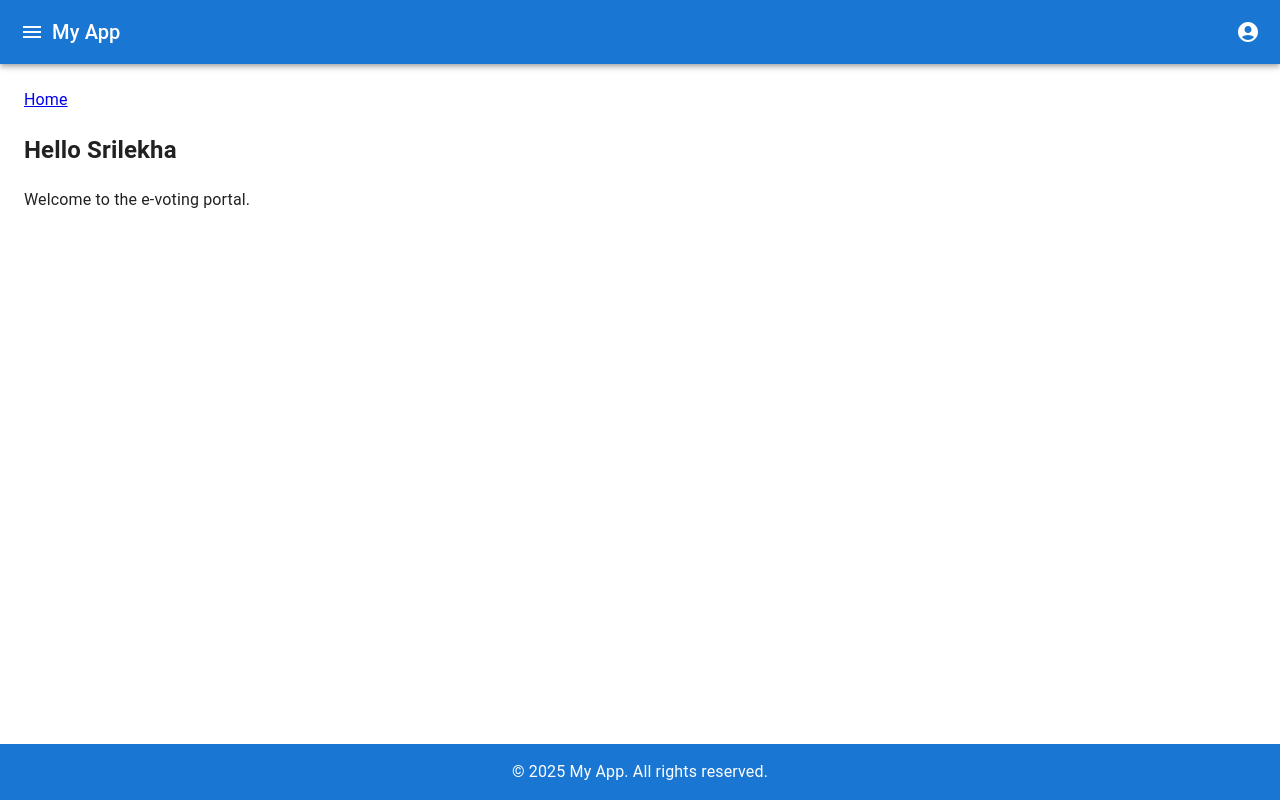
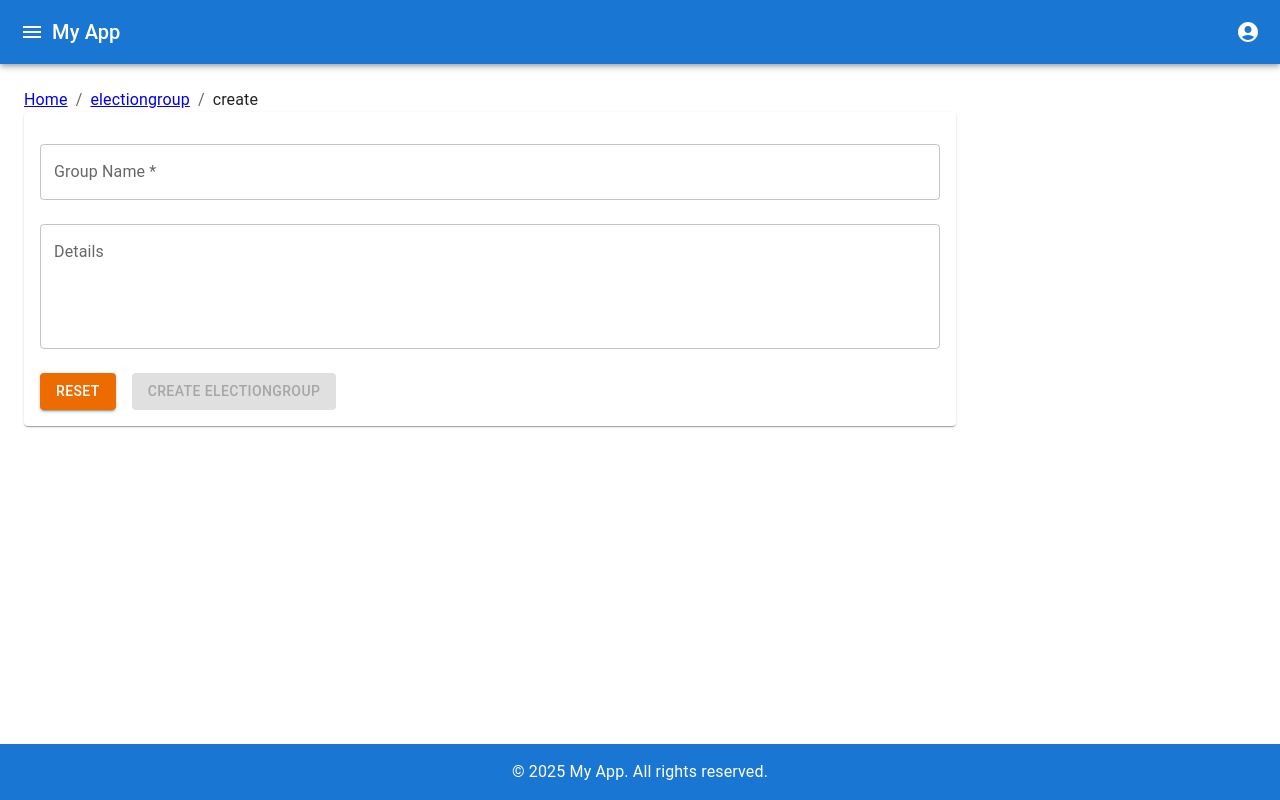
Before and after one commit to srilekhapanigrahy0/onlineVotingUI, a React (Create React App) app: page /electiongroup/create in a window 1280 px wide. Before the commit this address led to /. Built offline with nearby package versions, Linux system fonts and the light colour scheme; the HTML template or start-up script is replaced by a standard one.

Commit message:
Election group module

```diff
--- a/src/App.js
+++ b/src/App.js
@@ -22,6 +22,11 @@ import ManageElection from './components/Election/ManageElection';
 import CreateElection from './components/Election/CreateElection';
 import EditElection from './components/Election/EditElection';
 import ViewElection from './components/Election/ViewElection';
+
+import ManageGroup from './components/ElectionGroup/ManageGroup';
+import CreateGroup from './components/ElectionGroup/CreateGroup';
+import EditGroup from './components/ElectionGroup/EditGroup';
+import ViewGroup from './components/ElectionGroup/ViewGroup';
 
 import ViewProfile from './components/Profile/ViewProfile';
 import Login from './components/Security/Login/Login';
@@ -63,6 +68,11 @@ const App = () => {
                 <Route path="/election/view/:id" element={<ViewElection />} />
                 <Route path="/election/edit/:id" element={<EditElection />} />
 
+                <Route path="/electiongroup" element={<ManageGroup />} />
+                <Route path="/electiongroup/create" element={<CreateGroup />} />
+                <Route path="/electiongroup/view/:id" element={<ViewGroup />} />
+                <Route path="/electiongroup/edit/:id" element={<EditGroup />} />
+
                 {/* <Route path="/team" element={<Team />} />
                 <Route path="/contact/email" element={<Email />} />
                 <Route path="/contact/phone" element={<Phone />} />
--- a/src/components/Election/ManageElection.js
+++ b/src/components/Election/ManageElection.js
@@ -36,6 +36,8 @@ const ManageElection = () => {
   const columns = [
     { field: 'companyName', headerName: 'Company Name', width: 200 },
     { field: 'electionName', headerName: 'Election Name', width: 200 },
+    { field: '', headerName: 'Start Date', width: 200 },
+    { field: '', headerName: 'End Date', width: 200 },
     { field: 'createdBy', headerName: 'Created By', width: 120 },
     { field: 'createdOn', headerName: 'Created On', width: 120 },
     { field: 'active', headerName: 'Active', width: 100 },
@@ -143,7 +145,7 @@ const ManageElection = () => {
         rowsPerPageOptions={[5, 10, 25]}
         pagination
         autoHeight
-        />
+      />
 
       <Dialog open={openDialog} onClose={handleCancelDelete}>
         <DialogTitle>Confirm Deletion</DialogTitle>
--- /dev/null
+++ b/src/components/ElectionGroup/CreateGroup.js
@@ -0,0 +1,68 @@
+
+import React, { useState } from 'react';
+import { useNavigate } from 'react-router-dom';
+import { TextField, Button, Paper, Snackbar, Input, Typography } from '@mui/material';
+
+const CreateGroup = () => {
+    const [name, setName] = useState('');
+    const [nameError, setNameError] = useState('');
+    const [details, setDetails] = useState('');
+    const navigate = useNavigate();
+    const handleReset = () => {
+    setName('');
+    setDetails('');
+  };
+  const handleSave = () => {
+    if (!name.trim()) {
+      setNameError('Group Name is required');
+      return;
+    }
+    setNameError('');
+    //navigate('/ElectionGroup');
+    navigate('/ElectionGroup', { state: { message: 'Election Group created successfully!' } });
+  };
+
+    return (
+    <Paper style={{ padding: 16 }}>
+      <TextField
+        label="Group Name *"
+        value={name}
+        onChange={(e) => setName(e.target.value)}
+        variant="outlined"
+        fullWidth
+        margin="normal"
+        error={!!nameError}
+        helperText={nameError}
+    />
+    <TextField
+        label="Details"
+        value={details}
+        onChange={(e) => setDetails(e.target.value)}
+        variant="outlined"
+        fullWidth
+        margin="normal"
+        multiline
+        rows={4}
+    />
+    <Button
+        variant="contained"
+        color="warning"
+        onClick={handleReset}
+        style={{ marginTop: 16, marginRight: 16 }}
+        >
+        Reset
+    </Button>
+     <Button
+        variant="contained"
+        color="primary"
+        onClick={handleSave}
+        style={{ marginTop: 16 }}
+        disabled={!name.trim()}
+        >
+        Create ElectionGroup
+    </Button>
+    </Paper>
+    );
+};
+
+export default CreateGroup;
--- /dev/null
+++ b/src/components/ElectionGroup/EditGroup.js
@@ -0,0 +1,58 @@
+
+import { Container } from "@mui/material";
+import React, { useState } from 'react';
+import { useNavigate } from 'react-router-dom';
+import { TextField, Button, Paper, Snackbar } from '@mui/material';
+
+const EditGroup = () => {
+    const [name, setName] = useState('');
+    const [details, setDetails] = useState('');
+    const [open, setOpen] = useState(false);
+     const navigate = useNavigate();
+     const handleSave = () => {
+    // Save company logic here
+    setOpen(true);
+    navigate('/election');
+    };
+    return (
+
+    <Paper style={{ padding: 16 }}>
+    <TextField
+        label="Election Name"
+        value={name}
+        onChange={(e) => setName(e.target.value)}
+        variant="outlined"
+        fullWidth
+        margin="normal"
+    />
+    <TextField
+        label="Details"
+        value={details}
+        onChange={(e) => setDetails(e.target.value)}
+        variant="outlined"
+        fullWidth
+        margin="normal"
+        multiline
+        rows={4} // You can adjust the number of rows as needed
+    />
+    <Button
+        variant="contained"
+        color="warning"
+        onClick={handleSave}
+        style={{ marginTop: 16, marginRight: 16 }}
+    >
+    reset
+    </Button>
+    <Button
+        variant="contained"
+        color="primary"
+        onClick={handleSave}
+        style={{ marginTop: 16 }}
+        >
+        Create Election
+    </Button>
+    </Paper>
+);
+};
+
+export default EditGroup;
--- /dev/null
+++ b/src/components/ElectionGroup/ManageGroup.js
@@ -0,0 +1,96 @@
+import React, { useState, useEffect } from 'react';
+import { Container } from "@mui/material";
+import { useNavigate } from 'react-router-dom';
+import { DataGrid } from '@mui/x-data-grid';
+import { Edit, Visibility, Delete } from '@mui/icons-material';
+import { Button, Tooltip, IconButton, Dialog, DialogActions, DialogContent, DialogTitle } from '@mui/material';
+
+const ManageGroup = () => {
+    const navigate = useNavigate();
+    const [pageSize, setPageSize] = useState(10);
+    const [deleteId, setDeleteId] = useState(null);
+    const [openDialog, setOpenDialog] = useState(false);
+
+    const myGroupData =
+    [
+        {id:1, active:'active', groupName:'haridapadr group', electionName: 'panchayat', createdBy: 'Ram', createdOn: '2025-01-01', status: 'approved', group: 3, action: true,StartDate:'2-5-1200',EndDate: '5-6-1200'},
+        {id:2, active:'inactive', groupName:'kumbhari village', electionName: 'panchayat', createdBy: 'Sita', createdOn: '2025-08-12', status: 'pending', group: 3, action: false,}
+    ];
+    const myTableColumns = [
+        { field: 'groupName', headerName: 'Group Name', width: 150 },
+        { field: 'createdBy', headerName: 'Created By', width: 180 },
+        { field: 'createdOn', headerName: 'Created On', width: 150 },
+        { field: 'active', headerName: 'Active', width: 100 },
+        { field: 'status', headerName: 'Status', width: 150 },
+        { field: 'StartDate', headerName: 'Start Date', width: 100 },
+        { field: 'EndDate', headerName: 'End Date', width: 100 },
+
+
+    {
+        field: 'actions',
+        headerName: 'Actions',
+        width: 150,
+        renderCell: (params) => (
+        <>
+        <Tooltip title="Edit">
+        <IconButton onClick={() => handleEdit(params.row.id)} color="primary">
+            <Edit />
+        </IconButton>
+        </Tooltip>
+        <Tooltip title="View">
+        <IconButton onClick={() => handleView(params.row.id)} color="secondary">
+            <Visibility />
+        </IconButton>
+        </Tooltip>
+        <Tooltip title="Delete">
+        <IconButton onClick={() => handleDeleteClick(params.row.id)} color="error">
+            <Delete />
+        </IconButton>
+        </Tooltip>
+
+        </>
+),
+    },
+    ];
+
+    const handleEdit = (id) => {
+        navigate(`/electiongroup/edit/${id}`);
+    };
+    const handleView = (id) => {
+        navigate(`/electiongroup/view/${id}`);
+    };
+    const handleDeleteClick = (id) => {
+        setDeleteId(id);
+        setOpenDialog(true);
+    };
+
+
+
+
+    return (
+        <div style={{ height: 400, width: '100%' }}>
+
+            <Button variant="contained" color="primary" onClick={() => navigate('/electiongroup/create')} style={{ margin: '16px 0' }}>
+                Create New ElectionGroup
+            </Button>
+
+            <DataGrid
+                rows={myGroupData}
+                columns={myTableColumns}
+                pageSize={pageSize}
+                sx={{
+                    fontSize: '12px',
+                    '.MuiDataGrid-cell': { py: 0.5, px: 1 },
+                    '.MuiDataGrid-columnHeader': { py: 0.5, maxHeight: '32px', minHeight: '32px', },
+                    '.MuiDataGrid-row': { maxHeight: '32px', minHeight: '32px', },
+                }}
+                onPageSizeChange={(newPageSize) => setPageSize(newPageSize)}
+                rowsPerPageOptions={[5, 10, 25]}
+                pagination
+                autoHeight
+            />
+        </div>
+    );
+};
+
+export default ManageGroup;
--- /dev/null
+++ b/src/components/ElectionGroup/ViewGroup.js
@@ -0,0 +1,62 @@
+
+import { useParams, useNavigate } from 'react-router-dom';
+import React, { useState } from 'react';
+import { Paper, Typography, Button, Dialog, DialogTitle, DialogContent, DialogActions } from '@mui/material';
+
+const ViewGroup = () => {
+    const { id } = useParams();
+    const [openDialog, setOpenDialog] = useState(false);
+    const navigate = useNavigate();
+    const election = {
+    id,
+    name: 'election A',
+    details: 'Details A',
+    createdBy: 'Pranab',
+    };
+     // Function to handle edit redirection
+    const handleEdit = () => {
+    navigate(`/electiongroup/edit/${id}`);
+     };
+     // Function to open delete confirmation popup
+    const handleDeleteClick = () => {
+    setOpenDialog(true);
+     };
+     // Function to cancel deletion popup
+    const handleCancelDelete = () => {
+    setOpenDialog(false);
+    };
+     const handleConfirmDelete = () => {
+    setOpenDialog(false);
+    navigate('/electiongroup', { state: { message: 'Election deleted successfully!' } });
+  };
+    return (
+    <Paper style={{ padding: 16 }}>
+        <Typography variant="h6">ElectionGroup Details</Typography>
+        <Typography>ID: {election.id}</Typography>
+        <Typography>Group Name: {election.name}</Typography>
+        <Typography>Group Details: {election.details}</Typography>
+        <Typography>Created By: {election.createdBy}</Typography>
+
+    <Button variant="contained" color="primary" onClick={handleEdit} style={{ marginTop: 16, marginRight: 16 }}>
+        Edit election
+    </Button>
+    <Button variant="contained" color="error" onClick={handleDeleteClick} style={{ marginTop: 16 }}>
+        Delete Election
+    </Button>
+{/* Delete Confirmation Dialog */}
+    <Dialog open={openDialog} onClose={handleCancelDelete}>
+    <DialogTitle>Confirm Deletion</DialogTitle>
+    <DialogContent>
+        Are you sure you want to delete this election?
+    </DialogContent>
+    <DialogActions>
+        <Button onClick={handleCancelDelete} color="primary">Cancel</Button>
+        <Button onClick={handleConfirmDelete} color="error">Delete</Button>
+    </DialogActions>
+    </Dialog>
+
+    </Paper>
+    );
+};
+
+export default ViewGroup;
--- a/src/components/_layout/Sidebar.js
+++ b/src/components/_layout/Sidebar.js
@@ -75,6 +75,7 @@ const Sidebar = ({ open, onClose }) => {
     { name: 'Home', icon: <HomeIcon />, submenus: [], link: '/' }, // No submenus for Home
     { name: 'Company', icon: <BusinessIcon />, submenus: [], link: '/company'},
     { name: 'Election', icon: <InfoIcon />, submenus: [], link: '/election'},
+    { name: 'ElectionGroup', icon: <InfoIcon />, submenus: [], link: '/electionGroup'},
     { name: 'Candidate', icon: <InfoIcon />, submenus: [
       { name: 'Candidate registration', icon: <BusinessIcon />, link: '/company' },
       { name: 'Team', icon: <GroupIcon />, link: '/team' },
```
